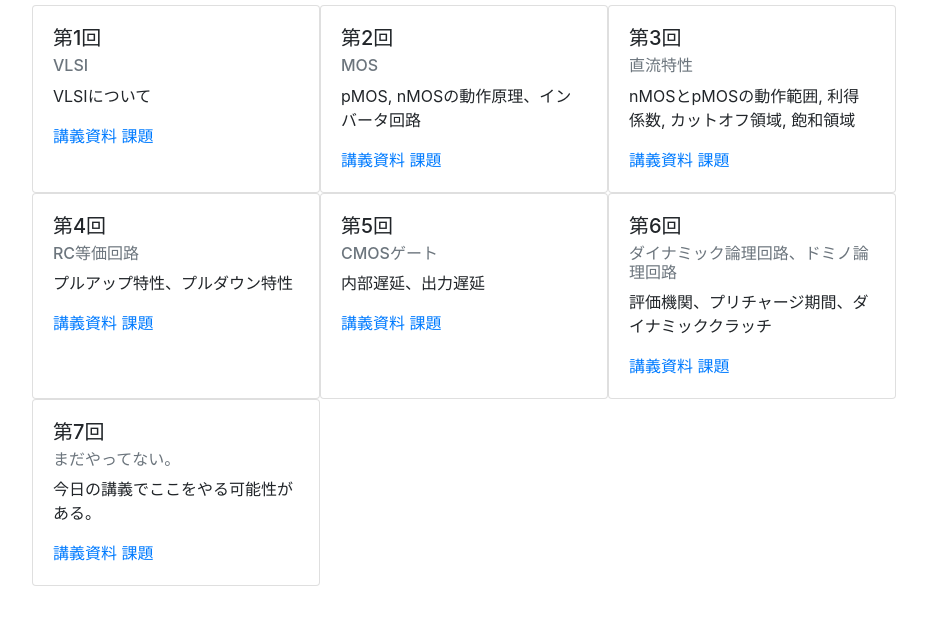
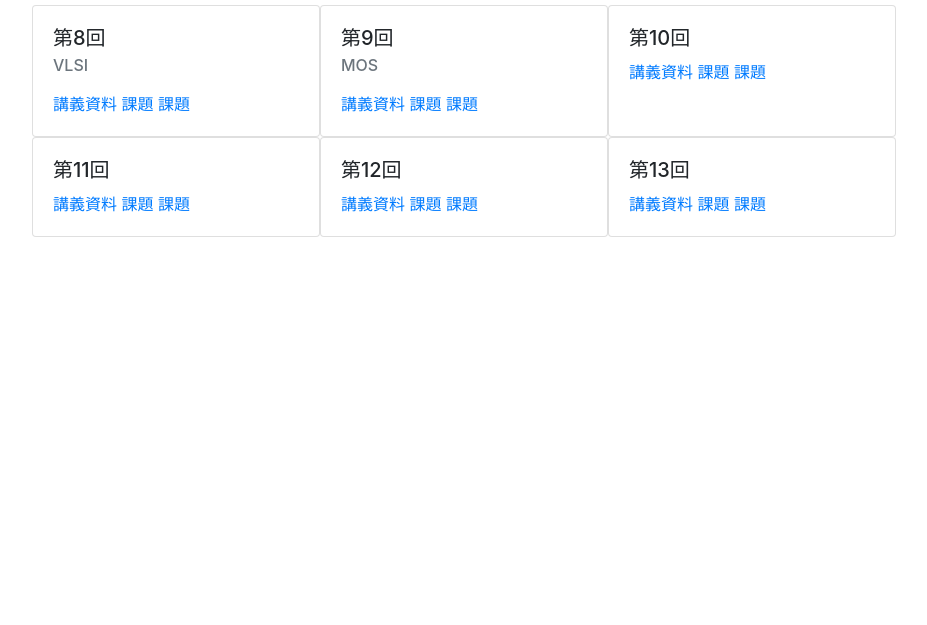
Before and after one commit to riita10069/integrateddesign, a plain HTML site: page index.html in a window 1280 px wide. Shown: the part 41-666 px from the top of the page, without its empty margins (38-965 px from the left). Drawn offline with nearby package versions, Linux system fonts and the light colour scheme.

Commit message:
revert miss commit

```diff
--- a/index.html
+++ b/index.html
@@ -12,71 +12,68 @@
       <div class="row">
       <div class="card" style="width: 18rem;">
         <div class="card-body">
-          <h5 class="card-title">第1回</h5>
+          <h5 class="card-title">第8回</h5>
           <h6 class="card-subtitle mb-2 text-muted">VLSI</h6>
-          <p class="card-text">VLSIについて</p>
-          <a href="IntegratedCircuitDesign1.pdf">講義資料</a>
-          <a href="課題1.pdf">課題</a>
+          <p class="card-text"></p>
+          <a href="lsi2020-8.pdf">講義資料</a>
+          <a href="課題8.pdf">課題</a>
+          <a href="課題8解答.pdf">課題</a>
         </div>
       </div>
 
       <div class="card" style="width: 18rem;">
         <div class="card-body">
-          <h5 class="card-title">第2回</h5>
+          <h5 class="card-title">第9回</h5>
           <h6 class="card-subtitle mb-2 text-muted">MOS</h6>
-          <p class="card-text">pMOS, nMOSの動作原理、インバータ回路</p>
-          <a href="IntegratedCircuitDesign2.pdf">講義資料</a>
-          <a href="課題2.pdf">課題</a>
+          <p class="card-text"></p>
+          <a href="lsi2020-9.pdf">講義資料</a>
+          <a href="課題9.pdf">課題</a>
+          <a href="課題9解答.pdf">課題</a>
+
         </div>
       </div>
 
       <div class="card" style="width: 18rem;">
         <div class="card-body">
-          <h5 class="card-title">第3回</h5>
-          <h6 class="card-subtitle mb-2 text-muted">直流特性</h6>
-          <p class="card-text">nMOSとpMOSの動作範囲, 利得係数, カットオフ領域, 飽和領域</p>
-          <a href="IntegratedCircuitDesign3.v2.pdf">講義資料</a>
-          <a href="課題3.pdf">課題</a>
+          <h5 class="card-title">第10回</h5>
+          <h6 class="card-subtitle mb-2 text-muted"></h6>
+          <p class="card-text"></p>
+          <a href="lsi2020-10.pdf">講義資料</a>
+          <a href="課題10.pdf">課題</a>
+          <a href="課題10解答.pdf">課題</a>
         </div>
       </div>
 
       <div class="card" style="width: 18rem;">
         <div class="card-body">
-          <h5 class="card-title">第4回</h5>
-          <h6 class="card-subtitle mb-2 text-muted">RC等価回路</h6>
-          <p class="card-text">プルアップ特性、プルダウン特性</p>
-          <a href="IntegratedCircuitDesign4.pdf">講義資料</a>
-          <a href="課題4.pdf">課題</a>
+          <h5 class="card-title">第11回</h5>
+          <h6 class="card-subtitle mb-2 text-muted"></h6>
+          <p class="card-text"></p>
+          <a href="lsi2020-11.pdf">講義資料</a>
+          <a href="課題11.pdf">課題</a>
+          <a href="課題11解答.pdf">課題</a>
         </div>
       </div>
 
       <div class="card" style="width: 18rem;">
         <div class="card-body">
-          <h5 class="card-title">第5回</h5>
-          <h6 class="card-subtitle mb-2 text-muted">CMOSゲート</h6>
-          <p class="card-text">内部遅延、出力遅延</p>
-          <a href="IntegratedCircuitDesign5_2.pdf">講義資料</a>
-          <a href="課題5.pdf">課題</a>
+          <h5 class="card-title">第12回</h5>
+          <h6 class="card-subtitle mb-2 text-muted"></h6>
+          <p class="card-text"></p>
+          <a href="lsi2020-12.pdf">講義資料</a>
+          <a href="課題12.pdf">課題</a>
+          <a href="課題12解答.pdf">課題</a>
         </div>
       </div>
 
       <div class="card" style="width: 18rem;">
         <div class="card-body">
-          <h5 class="card-title">第6回</h5>
-          <h6 class="card-subtitle mb-2 text-muted">ダイナミック論理回路、ドミノ論理回路</h6>
-          <p class="card-text">評価機関、プリチャージ期間、ダイナミッククラッチ</p>
-          <a href="IntegratedCircuitDesign6.pdf">講義資料</a>
-          <a href="課題6.pdf">課題</a>
-        </div>
-      </div>
-
-      <div class="card" style="width: 18rem;">
-        <div class="card-body">
-          <h5 class="card-title">第7回</h5>
-          <h6 class="card-subtitle mb-2 text-muted">まだやってない。</h6>
-          <p class="card-text">今日の講義でここをやる可能性がある。</p>
-          <a href="IntegratedCircuitDesign7.pdf">講義資料</a>
-          <a href="課題7.pdf">課題</a>
+          <h5 class="card-title">第13回</h5>
+          <h6 class="card-subtitle mb-2 text-muted"></h6>
+          <p class="card-text"></p>
+          <a href="lsi2020-13.pdf">講義資料</a>
+          <a href="課題13.pdf">課題</a>
+          <a href="課題13解答.pdf">課題</a>
         </div>
       </div>
 
```
Also changed, not shown: 17 other files.
